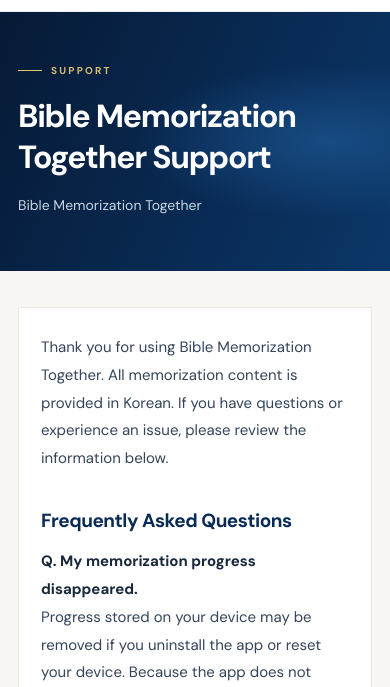
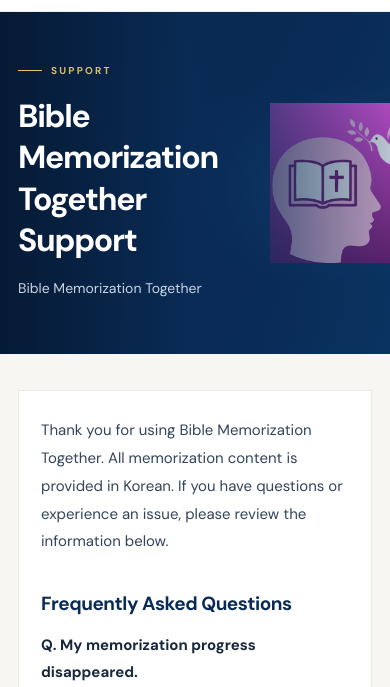
Before and after one commit to sowway/app-support, a plain HTML site: page bible-memo/index.html in a window 390 px wide. Shown: the part 96-783 px from the top of the page. Drawn offline with Linux system fonts and the light colour scheme.

Commit message:
appheader degsin fixed

```diff
--- a/bible-memo/index.html
+++ b/bible-memo/index.html
@@ -24,7 +24,7 @@
   </div>
 </header>
 <main>
-  <section class="support-hero">
+  <section class="support-hero support-hero--bible">
     <div class="container">
       <p class="eyebrow"><span></span>SUPPORT</p>
       <h1 data-ko="함께하는 성경암송 지원" data-en="Bible Memorization Together Support">Bible Memorization Together Support</h1>
--- a/common/support.css
+++ b/common/support.css
@@ -2,6 +2,26 @@
 .support-page .page-header-link { color: var(--navy); font-size: 12px; font-weight: 700; }
 .support-page .page-header-link:hover { color: var(--blue); }
 .support-hero { position: relative; overflow: hidden; background: radial-gradient(ellipse at 85% 50%, #174b83 0%, transparent 42%), linear-gradient(115deg, #061a35, #092b55 60%, #0b3767); color: #fff; }
+.support-hero--dtw {
+  background-image:
+    linear-gradient(90deg, #061a35 0%, rgba(9,43,85,.94) 48%, rgba(9,43,85,.28) 100%),
+    url("../DTW/DTW_AppIcon.png"),
+    radial-gradient(ellipse at 85% 50%, #174b83 0%, transparent 42%),
+    linear-gradient(115deg, #061a35, #092b55 60%, #0b3767);
+  background-repeat: no-repeat;
+  background-position: center, right 8% center, center, center;
+  background-size: auto, 230px 230px, auto, auto;
+}
+.support-hero--bible {
+  background-image:
+    linear-gradient(90deg, #061a35 0%, rgba(9,43,85,.94) 48%, rgba(9,43,85,.28) 100%),
+    url("../bible-memo/BibleMemo_AppIcon512.png"),
+    radial-gradient(ellipse at 85% 50%, #174b83 0%, transparent 42%),
+    linear-gradient(115deg, #061a35, #092b55 60%, #0b3767);
+  background-repeat: no-repeat;
+  background-position: center, right 8% center, center, center;
+  background-size: auto, 230px 230px, auto, auto;
+}
 .support-hero .container { padding-top: 70px; padding-bottom: 76px; }
 .support-hero .eyebrow { margin-bottom: 16px; }
 .support-hero h1 { max-width: 860px; margin: 0; font-size: clamp(32px, 4.5vw, 52px); line-height: 1.3; letter-spacing: -.04em; }
@@ -19,8 +39,18 @@
 .document-content .policy-link:hover { background: var(--blue); }
 .support-page a:focus-visible, .support-page button:focus-visible { outline: 3px solid #b4821e; outline-offset: 3px; }
 .support-page .footer-bottom { gap: 20px; }
+@media (max-width: 900px) {
+  .support-hero--dtw h1, .support-hero--dtw .support-context,
+  .support-hero--bible h1, .support-hero--bible .support-context { max-width: 58%; }
+}
 @media (max-width: 680px) {
   .support-hero .container { padding-top: 50px; padding-bottom: 54px; }
+  .support-hero--dtw, .support-hero--bible {
+    background-position: center, right -40px center, center, center;
+    background-size: auto, 160px 160px, auto, auto;
+  }
+  .support-hero--dtw h1, .support-hero--dtw .support-context,
+  .support-hero--bible h1, .support-hero--bible .support-context { max-width: 62%; }
   .document-wrap { padding: 36px 0 60px; }
   .document-content { padding: 26px 22px; font-size: 15px; }
   .document-content h2 { margin-top: 34px; font-size: 19px; scroll-margin-top: 115px; }
```
Also changed, not shown: DTW/index.html (+1 -1 lines), DTW/privacy.html (+1 -1 lines), bible-memo/privacy.html (+1 -1 lines).
